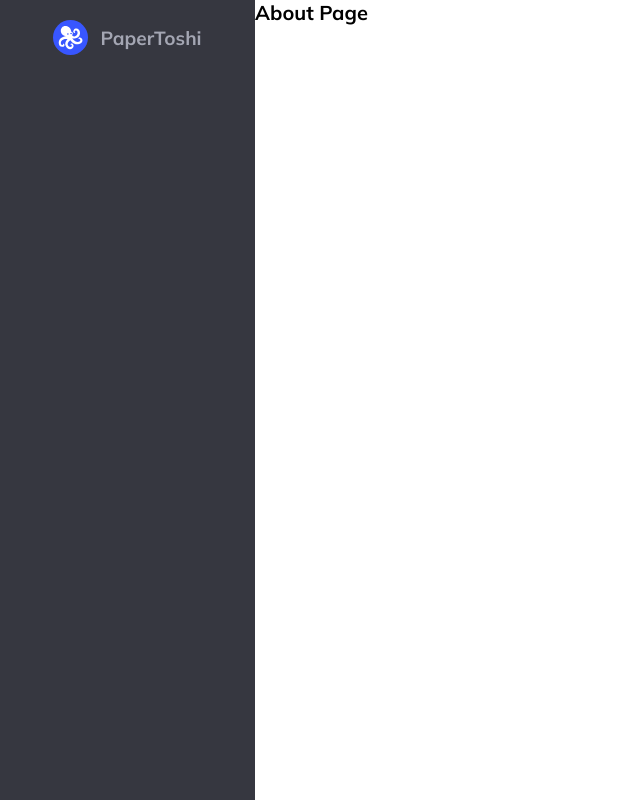
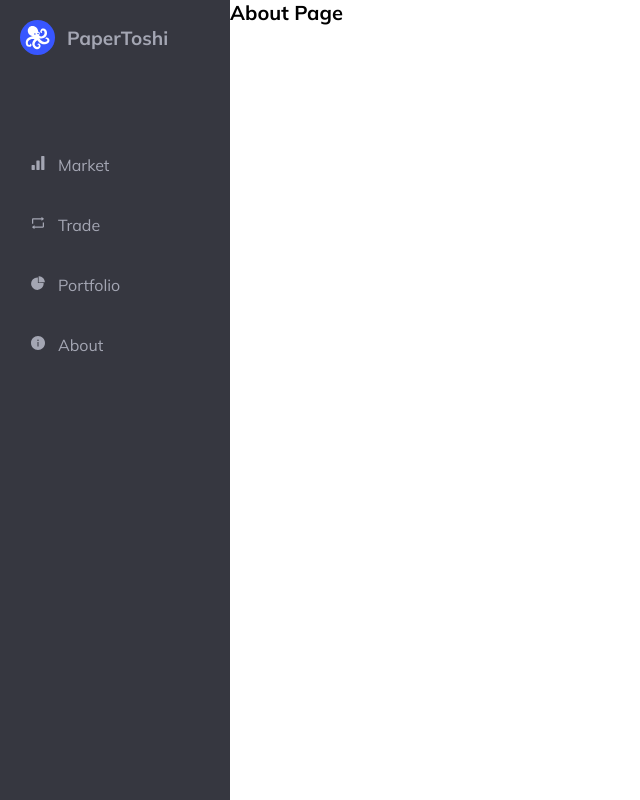
Before and after one commit to Abel-Zambrano/papertoshi, a Next.js app: page /about in a window 1280 px wide. Shown: the whole page, without its empty margins (0-640 px from the left). Built offline with nearby package versions, Linux system fonts and the light colour scheme.

Commit message:
update to sidebar

```diff
--- a/components/Page.tsx
+++ b/components/Page.tsx
@@ -8,6 +8,7 @@ const GlobalStyles = createGlobalStyle`
   --black-dark: rgb(22, 22, 22);
   --black-light: rgb(29, 29, 29);
   --slate: #363740;
+  --slate-light: #464853;
   --gray: #A4A6B3;
   --white: #ffffff;
   --off-white: #f2f2f2;
--- a/components/SideBar.tsx
+++ b/components/SideBar.tsx
@@ -1,40 +1,42 @@
 import styled from "styled-components";
-import Link from "next/link";
+import NavLinks from "./header/NavLinks";
 import { GiOctopus } from "react-icons/gi";
 
 const MySideBar = styled.div`
-  width: 255px;
+  width: 230px;
+  min-width: 230px;
   min-height: 100vh;
   max-height: 100vh;
   background-color: var(--slate);
   position: sticky;
   top: 0;
 
-  .papertoshi {
+  .heading {
     display: flex;
     align-items: center;
-    justify-content: center;
+    justify-content: start;
     width: 100%;
     margin-top: 20px;
 
-    &-wrapper {
+    &__wrapper {
       display: flex;
       justify-content: center;
       align-items: center;
       background-color: var(--primary);
       border-radius: 50%;
       padding: 5px;
-
-      .logo {
-        color: var(--white);
-        font-size: 2.5rem;
-      }
+      margin-left: 20px;
     }
 
-    &-title {
+    &__logo {
+      color: var(--white);
+      font-size: 2.5rem;
+    }
+
+    &__title {
       font-size: 1.9rem;
       color: var(--gray);
-      padding-left: 12px;
+      margin-left: 12px;
     }
   }
 `;
@@ -42,12 +44,13 @@ const MySideBar = styled.div`
 export default function SideBar() {
   return (
     <MySideBar>
-      <div className="papertoshi">
-        <div className="papertoshi-wrapper">
-          <GiOctopus className="logo" />
+      <div className="heading">
+        <div className="heading__wrapper">
+          <GiOctopus className="heading__logo" />
         </div>
-        <h1 className="papertoshi-title">PaperToshi</h1>
+        <h1 className="heading__title">PaperToshi</h1>
       </div>
+      <NavLinks />
     </MySideBar>
   );
 }
--- a/components/header/NavLinks.tsx
+++ b/components/header/NavLinks.tsx
@@ -4,38 +4,57 @@ import links from "../../data/links";
 
 const MyNavLinks = styled.div`
   display: flex;
-
-  @media screen and (max-width: 500px) {
-    display: none;
-  }
+  align-items: center;
+  width: 100%;
+  height: 400px;
 
   .nav-list {
     display: flex;
+    flex-direction: column;
     justify-content: space-between;
+    width: 100%;
     list-style: none;
-    width: 250px;
 
-    &-item {
-      font-size: 1.4rem;
-      color: var(--white);
+    &__item {
+      display: flex;
+      justify-content: start;
+      align-items: center;
+      font-size: 1.6rem;
+      color: var(--gray);
       text-transform: capitalize;
-      border-bottom: 2px solid transparent;
+      height: 60px;
+      transition: 0.3s;
 
       &:hover {
-        border-bottom: 2px solid var(--white);
+        background-color: var(--slate-light);
       }
     }
+
+    &__logo {
+      margin-left: 30px;
+    }
+
+    &__link {
+      margin-left: 12px;
+    }
   }
+`;
+
+const NextLink = styled(Link)`
+  margin-left: 12px;
 `;
 
 export default function NavLinks() {
   return (
     <MyNavLinks>
       <ul className="nav-list">
-        {links.map(({ id, name, url }) => {
+        {links.map(({ id, name, url, logo }) => {
           return (
-            <li key={id} className="nav-list-item">
-              <Link href={url}>{name}</Link>
+            <li key={id} className="nav-list__item">
+              <div className="nav-list__logo">{logo}</div>
+              <NextLink href={url}>
+                <a className="nav-list__link">{name}</a>
+              </NextLink>
             </li>
           );
         })}
--- a/data/links.tsx
+++ b/data/links.tsx
@@ -1,23 +1,34 @@
+import {
+  AiFillSignal,
+  AiFillPieChart,
+  AiFillInfoCircle,
+  AiOutlineRetweet,
+} from "react-icons/ai";
+
 const links: any[] = [
   {
     id: 1,
     name: "market",
     url: "/",
+    logo: <AiFillSignal />,
   },
   {
     id: 2,
     name: "trade",
     url: "/trade",
+    logo: <AiOutlineRetweet />,
   },
   {
     id: 3,
     name: "portfolio",
     url: "/portfolio",
+    logo: <AiFillPieChart />,
   },
   {
     id: 4,
     name: "about",
     url: "/about",
+    logo: <AiFillInfoCircle />,
   },
 ];
 
```
